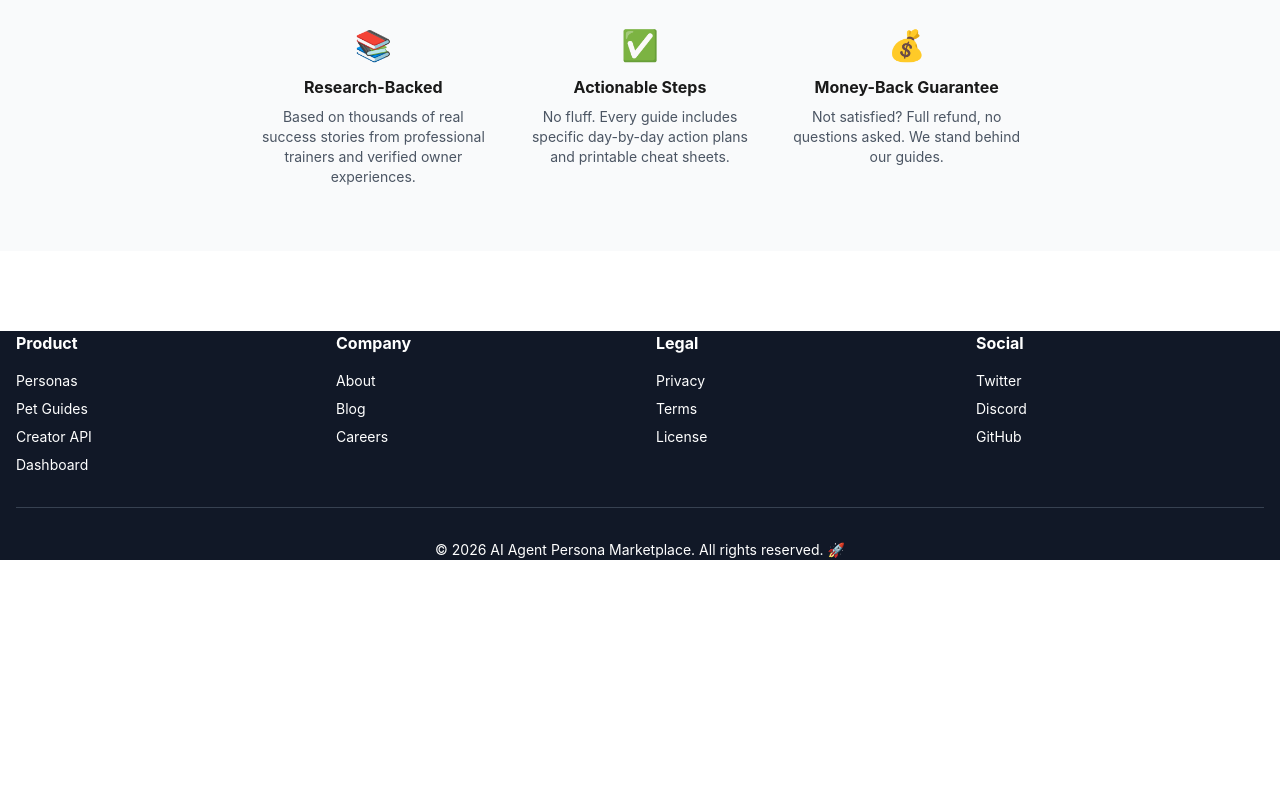
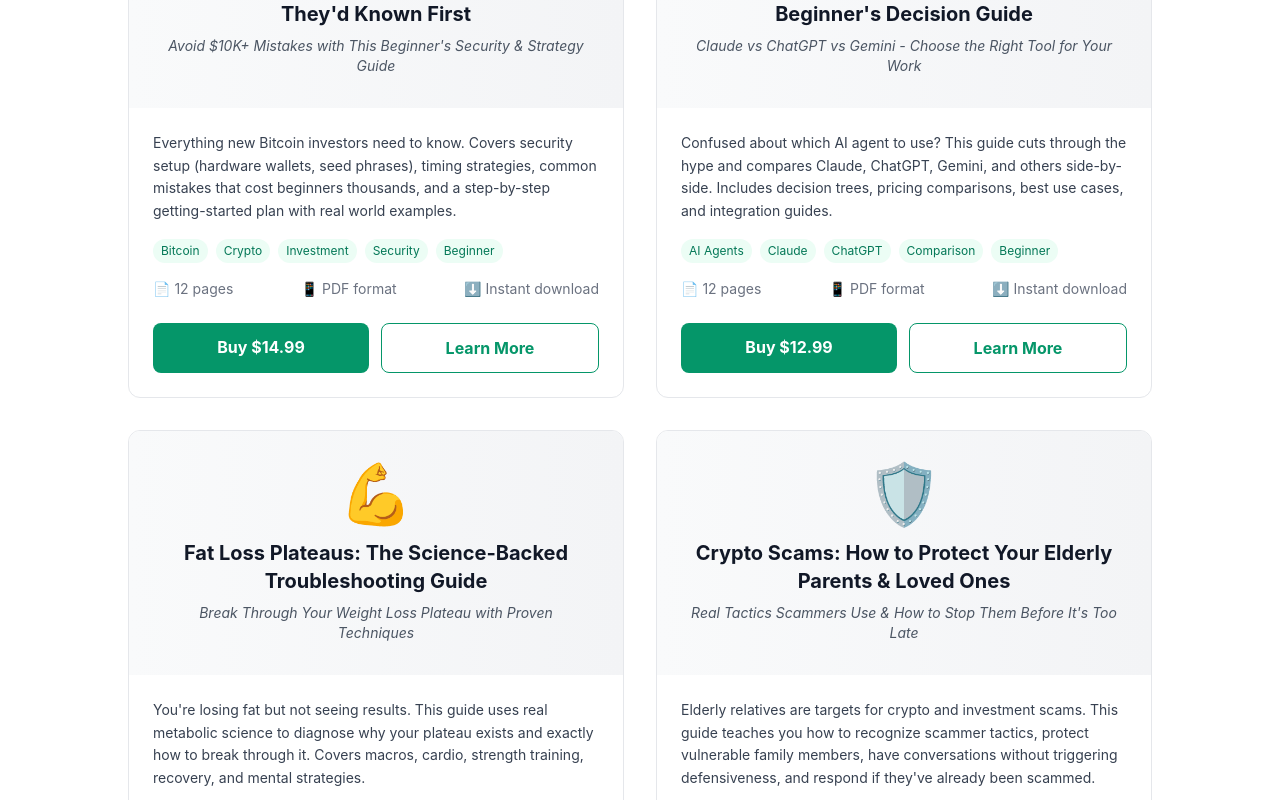
Before and after one commit to will-bot2026/aiagentpersona-website, a Next.js app: page /guides in a window 1280 px wide. Shown: the part 1140-1940 px from the top of the page. Before the commit the page ends 1700 px from the top, so only its background shows below. Built offline with nearby package versions, Linux system fonts and the light colour scheme.

Commit message:
Add 4 new guides: Bitcoin Basics, AI Agent Choice, Fat Loss Plateaus, Crypto Scams

```diff
--- a/app/guides/page.tsx
+++ b/app/guides/page.tsx
@@ -42,6 +42,54 @@
     tags: ['Puppy Health', 'Emergency Guide', 'Vet Decisions', 'New Puppy Owner'],
     pdfFile: '/guides/is-my-puppy-sick-emergency-guide.pdf',
     polarUrl: 'https://buy.polar.sh/polar_cl_y3Ah8rsCoRXYJaUHLm9qzEF0e8FHez3fusNbK1Wh1de',
+  },
+  {
+    slug: 'bitcoin-basics',
+    title: 'Bitcoin Basics: What New Investors Wish They\'d Known First',
+    subtitle: 'Avoid $10K+ Mistakes with This Beginner\'s Security & Strategy Guide',
+    description: 'Everything new Bitcoin investors need to know. Covers security setup (hardware wallets, seed phrases), timing strategies, common mistakes that cost beginners thousands, and a step-by-step getting-started plan with real world examples.',
+    pages: 12,
+    price: '$14.99',
+    emoji: '₿',
+    tags: ['Bitcoin', 'Crypto', 'Investment', 'Security', 'Beginner'],
+    pdfFile: '/guides/bitcoin-basics-new-investor-guide.pdf',
+    polarUrl: 'https://buy.polar.sh/polar_cl_bitcoin_basics_guide_prod104',
+  },
+  {
+    slug: 'ai-agent-choice',
+    title: 'Choosing Your AI Agent: The 2026 Beginner\'s Decision Guide',
+    subtitle: 'Claude vs ChatGPT vs Gemini - Choose the Right Tool for Your Work',
+    description: 'Confused about which AI agent to use? This guide cuts through the hype and compares Claude, ChatGPT, Gemini, and others side-by-side. Includes decision trees, pricing comparisons, best use cases, and integration guides.',
+    pages: 12,
+    price: '$12.99',
+    emoji: '🤖',
+    tags: ['AI Agents', 'Claude', 'ChatGPT', 'Comparison', 'Beginner'],
+    pdfFile: '/guides/ai-agent-choice-guide-2026.pdf',
+    polarUrl: 'https://buy.polar.sh/polar_cl_ai_agent_choice_guide_prod105',
+  },
+  {
+    slug: 'fat-loss-plateaus',
+    title: 'Fat Loss Plateaus: The Science-Backed Troubleshooting Guide',
+    subtitle: 'Break Through Your Weight Loss Plateau with Proven Techniques',
+    description: 'You\'re losing fat but not seeing results. This guide uses real metabolic science to diagnose why your plateau exists and exactly how to break through it. Covers macros, cardio, strength training, recovery, and mental strategies.',
+    pages: 12,
+    price: '$16.99',
+    emoji: '💪',
+    tags: ['Fitness', 'Weight Loss', 'Fat Loss', 'Science-Based', 'Health'],
+    pdfFile: '/guides/fat-loss-plateaus-science-guide.pdf',
+    polarUrl: 'https://buy.polar.sh/polar_cl_fat_loss_plateaus_guide_prod106',
+  },
+  {
+    slug: 'crypto-scams',
+    title: 'Crypto Scams: How to Protect Your Elderly Parents & Loved Ones',
+    subtitle: 'Real Tactics Scammers Use & How to Stop Them Before It\'s Too Late',
+    description: 'Elderly relatives are targets for crypto and investment scams. This guide teaches you how to recognize scammer tactics, protect vulnerable family members, have conversations without triggering defensiveness, and respond if they\'ve already been scammed.',
+    pages: 43,
+    price: '$12.99',
+    emoji: '🛡️',
+    tags: ['Crypto Safety', 'Scam Prevention', 'Elderly Care', 'Investment Security'],
+    pdfFile: '/guides/crypto-scams-how-to-protect-your-elderly-parents--loved-one.pdf',
+    polarUrl: 'https://buy.polar.sh/polar_cl_crypto_scams_guide_prod007',
   },
 ];
 
```
